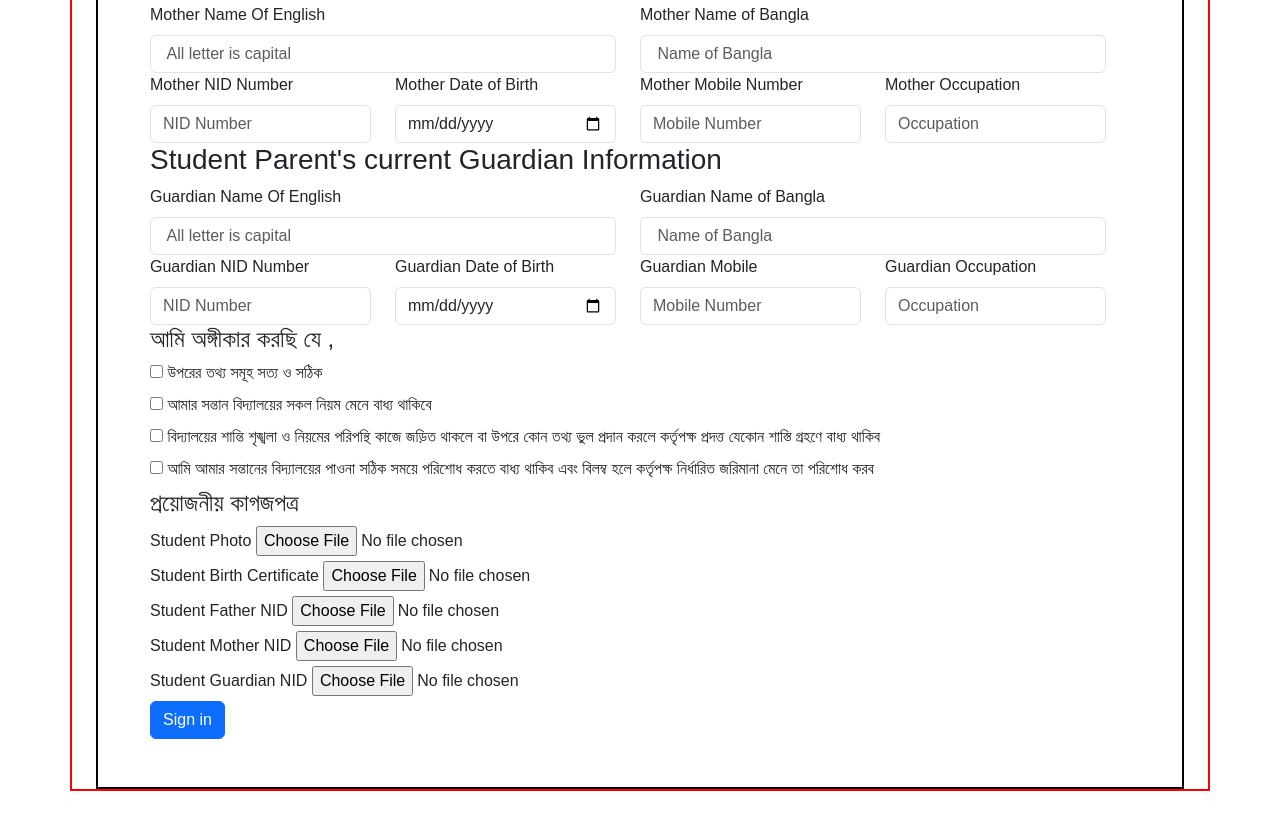
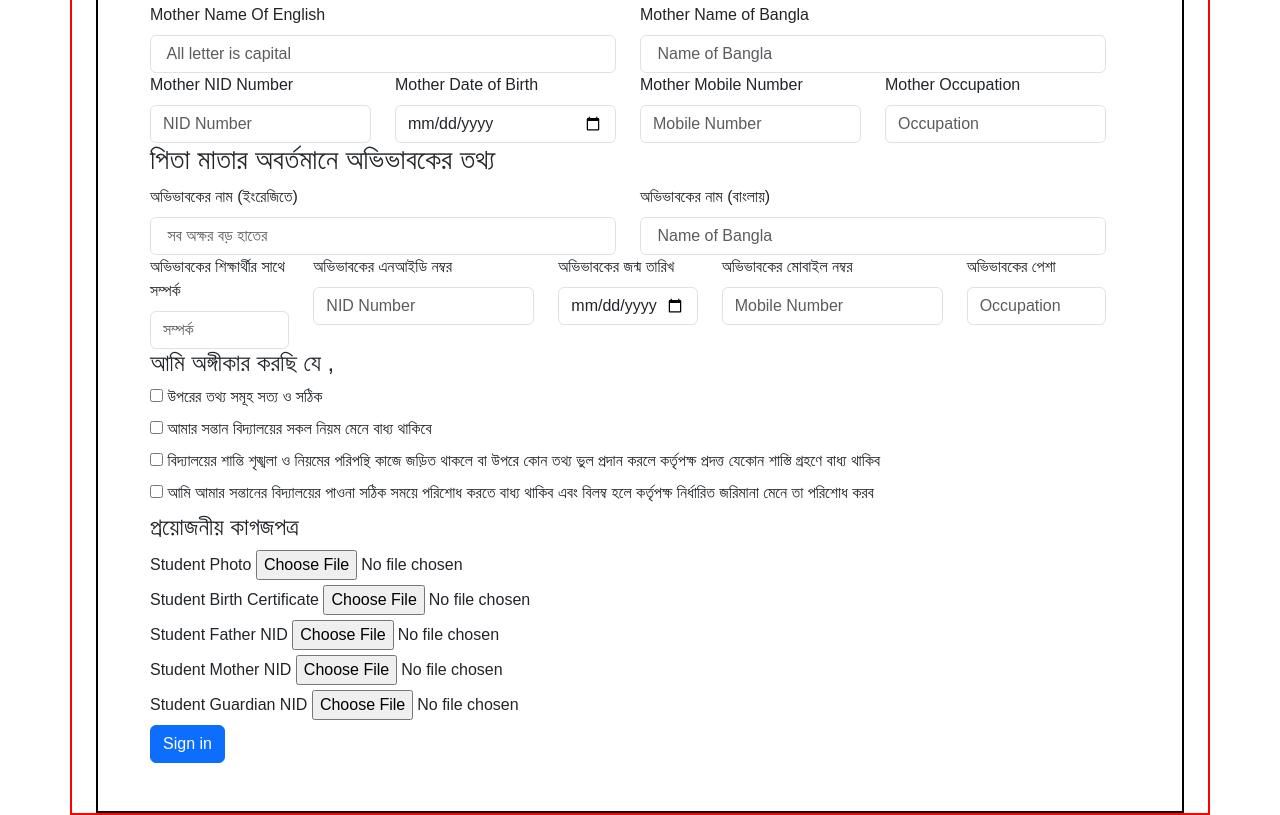
Before and after one commit to Omar-Faruk-Personal/KUMB, a plain HTML site: page admission/admission.html in a window 1280 px wide. Shown: the part 1050-1865 px from the top of the page. Before the commit the page ends 1841 px from the top, so only its background shows below. Drawn offline with nearby package versions, Linux system fonts and the light colour scheme.

Commit message:
guardien info bangla

```diff
--- a/admission/admission.html
+++ b/admission/admission.html
@@ -237,33 +237,37 @@
           <!-- Guardian info Row 5 -->
           <div class="guardian row">
 
-            <h3>Student Parent's current Guardian Information </h3>
+            <h3>পিতা মাতার অবর্তমানে অভিভাবকের তথ্য </h3>
 
             <!-- Guardian line 1 -->
             <div class="col-sm-6">
-              <label for="gname-eng" class="form-label">Guardian Name Of English</label>
-              <input type="text" class="form-control" id="gname-eng" placeholder=" All letter is capital">
+              <label for="gname-eng" class="form-label">অভিভাবকের নাম (ইংরেজিতে)</label>
+              <input type="text" class="form-control" id="gname-eng" placeholder=" সব অক্ষর বড় হাতের">
             </div>
             <div class="col-sm-6">
-              <label for="gname-ban" class="form-label">Guardian Name of Bangla</label>
+              <label for="gname-ban" class="form-label">অভিভাবকের নাম (বাংলায়)</label>
               <input type="text" class="form-control" id="gname-ban" placeholder=" Name of Bangla">
             </div>
 
             <!-- Guardian-info line2 -->
+            <div class="col-sm-2">
+              <label for="rl" class="form-label"> অভিভাবকের শিক্ষার্থীর সাথে সম্পর্ক </label>
+              <input type="number" class="form-control" id="rl" placeholder="সম্পর্ক">
+            </div>
             <div class="col-sm-3">
-              <label for="g-nid" class="form-label"> Guardian NID Number </label>
+              <label for="g-nid" class="form-label"> অভিভাবকের এনআইডি নম্বর </label>
               <input type="number" class="form-control" id="g-nid" placeholder="NID Number ">
             </div>
-            <div class="col-sm-3">
-              <label for="g-birthday" class="form-label">Guardian Date of Birth</label>
+            <div class="col-sm-2">
+              <label for="g-birthday" class="form-label">অভিভাবকের জন্ম তারিখ</label>
               <input type="date" class="form-control" id="g-birthday" placeholder="">
             </div>
             <div class="col-sm-3">
-              <label for="g-mobile" class="form-label">Guardian Mobile</label>
+              <label for="g-mobile" class="form-label">অভিভাবকের মোবাইল নম্বর </label>
               <input type="Number" class="form-control" id="g-mobile" placeholder="Mobile Number">
             </div>
-            <div class="col-sm-3">
-              <label for="g-Occupation" class="form-label">Guardian Occupation</label>
+            <div class="col-sm-2">
+              <label for="g-Occupation" class="form-label">অভিভাবকের পেশা </label>
               <input type="text" class="form-control" id="g-Occupation" placeholder="Occupation">
             </div><!-- end parent info row 5 -->
 
```
